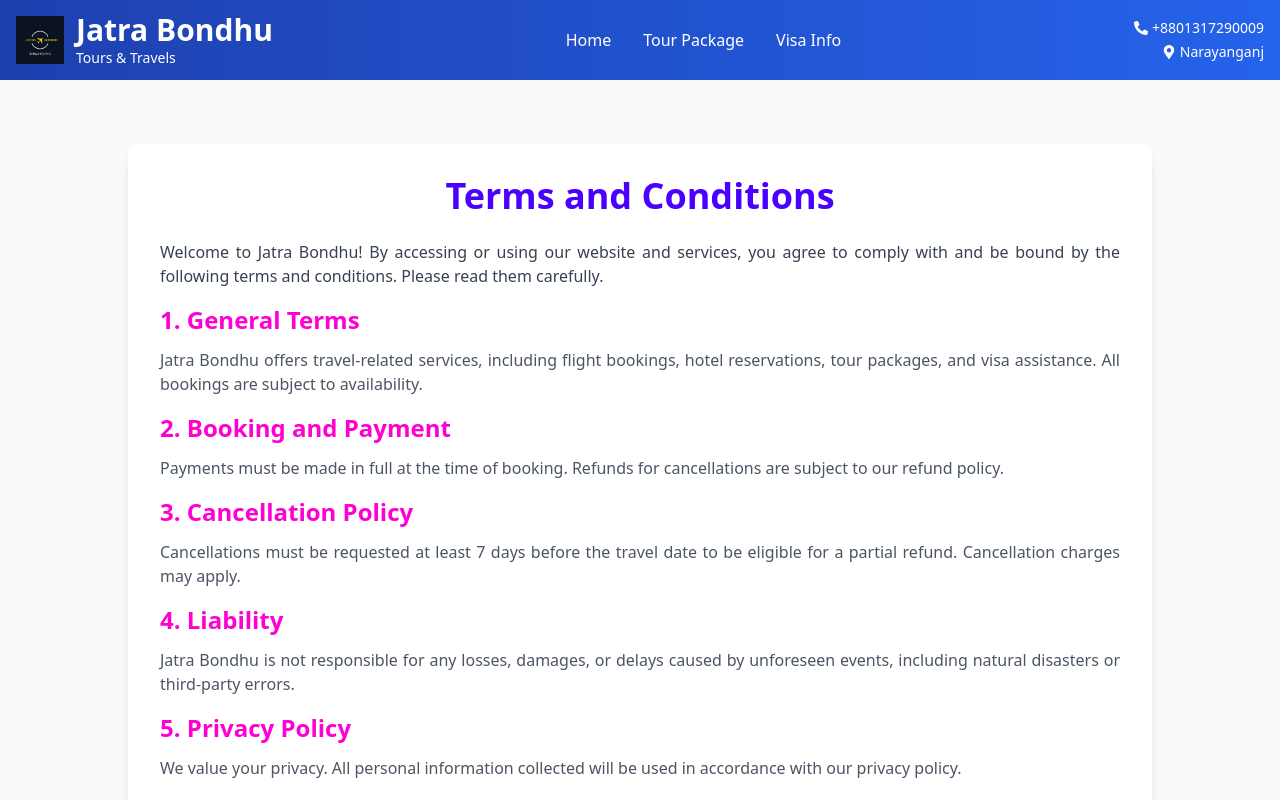
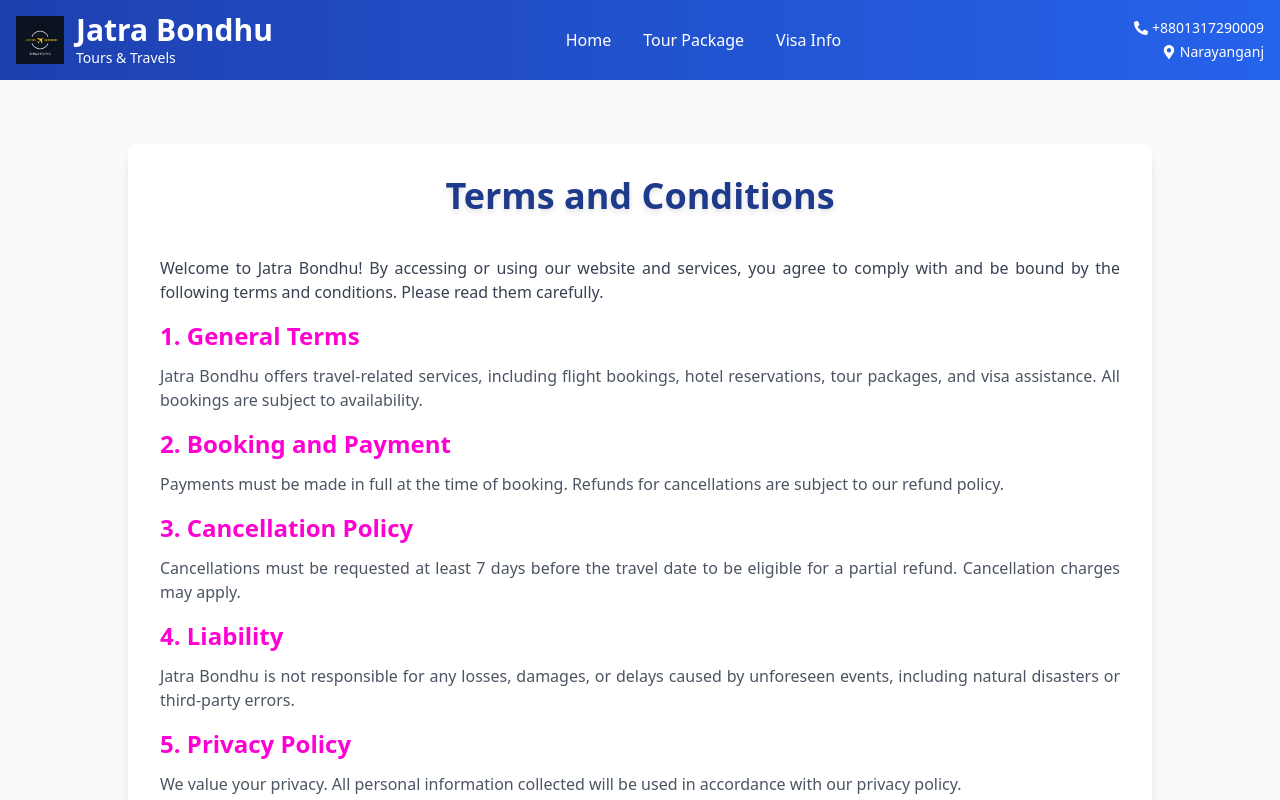
Before and after one commit to shuvakarmakar/jatra-bondhu-tours-travels, a React (Vite) app: page /terms-and-conditions in a window 1280 px wide. Shown: the top 800 px of the page. Built offline with nearby package versions, Linux system fonts and the light colour scheme.

Commit message:
Some Text update for AboutUS , Terms and Conditions Page

```diff
--- a/src/Pages/AboutUs.jsx
+++ b/src/Pages/AboutUs.jsx
@@ -3,9 +3,9 @@
         <section>
             <div className="bg-gray-100 min-h-screen flex items-center justify-center">
                 <div className="bg-white rounded-lg shadow-lg p-8 sm:p-12 max-w-4xl text-center">
-                    <h1 className="text-3xl sm:text-4xl font-bold text-gray-800 mb-6">
+                    <h2 className="text-4xl font-extrabold text-center mb-10 text-blue-900 drop-shadow-md">
                         About Us
-                    </h1>
+                    </h2>
                     <p className="text-gray-600 text-lg leading-relaxed mb-6">
                         Welcome to <span className="font-semibold">Jatra Bondhu Tours & Travels</span>, your trusted partner in creating unforgettable travel experiences. Based in the heart of Narayanganj, we specialize in delivering the best travel services tailored to meet your needs. From booking flights to planning your next vacation, we are dedicated to making your journey seamless, enjoyable, and memorable.
                     </p>
--- a/src/Pages/TermsandConditions.jsx
+++ b/src/Pages/TermsandConditions.jsx
@@ -4,11 +4,9 @@
         <section className="lg:min-h-screen">
             <div className="py-16 bg-gray-50 px-8">
                 <div className="container mx-auto max-w-5xl bg-white shadow-lg rounded-lg p-8">
-                    <h1
-                        className="text-2xl sm:text-3xl md:text-4xl lg:text-4xl font-bold text-center mb-6 text-primary"
-                    >
+                    <h2 className="text-4xl font-extrabold text-center mb-10 text-blue-900 drop-shadow-md">
                         Terms and Conditions
-                    </h1>
+                    </h2>
 
                     <p className="text-gray-700 mb-4 text-justify">
                         Welcome to Jatra Bondhu! By accessing or using our website and services, you agree to comply with and be bound by the following terms and conditions. Please read them carefully.
```
